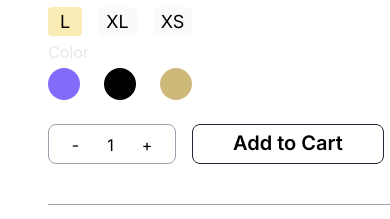
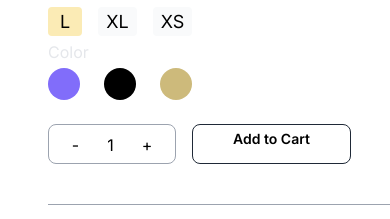
Before and after one commit to ParvezCoder/uihackathonfigma, a Next.js app: page /SingleProduct in a window 390 px wide. Shown: the part 782-1001 px from the top of the page. Built offline with nearby package versions, Linux system fonts and the light colour scheme.

Commit message:
deployeee

```diff
--- a/src/app/components/singleProductData/FirstSection.tsx
+++ b/src/app/components/singleProductData/FirstSection.tsx
@@ -55,7 +55,7 @@ const FirstSection = () => {
             </div>
 
             <div className='lg:h-10 h-10 px-10  lg:px-16 border rounded-lg border-gray-800 mt-10'>
-              <div className='flex mt-1 justify-center items-center text-xl font-semibold space-x-7'>
+              <div className='flex mt-1 justify-center items-center text-sm lg:text-xl font-semibold space-x-2 lg:space-x-7'>
                 <h2> Add to Cart</h2>
               </div>
             </div>
```
